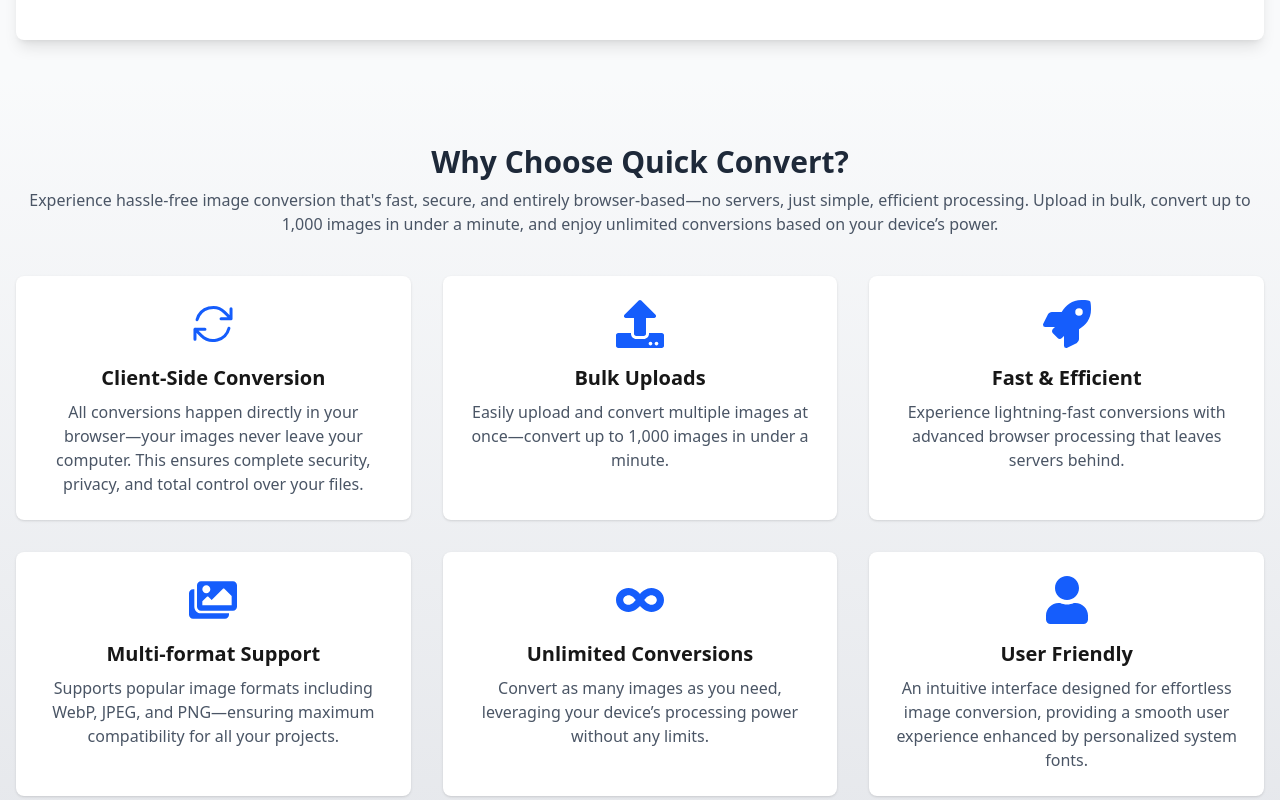
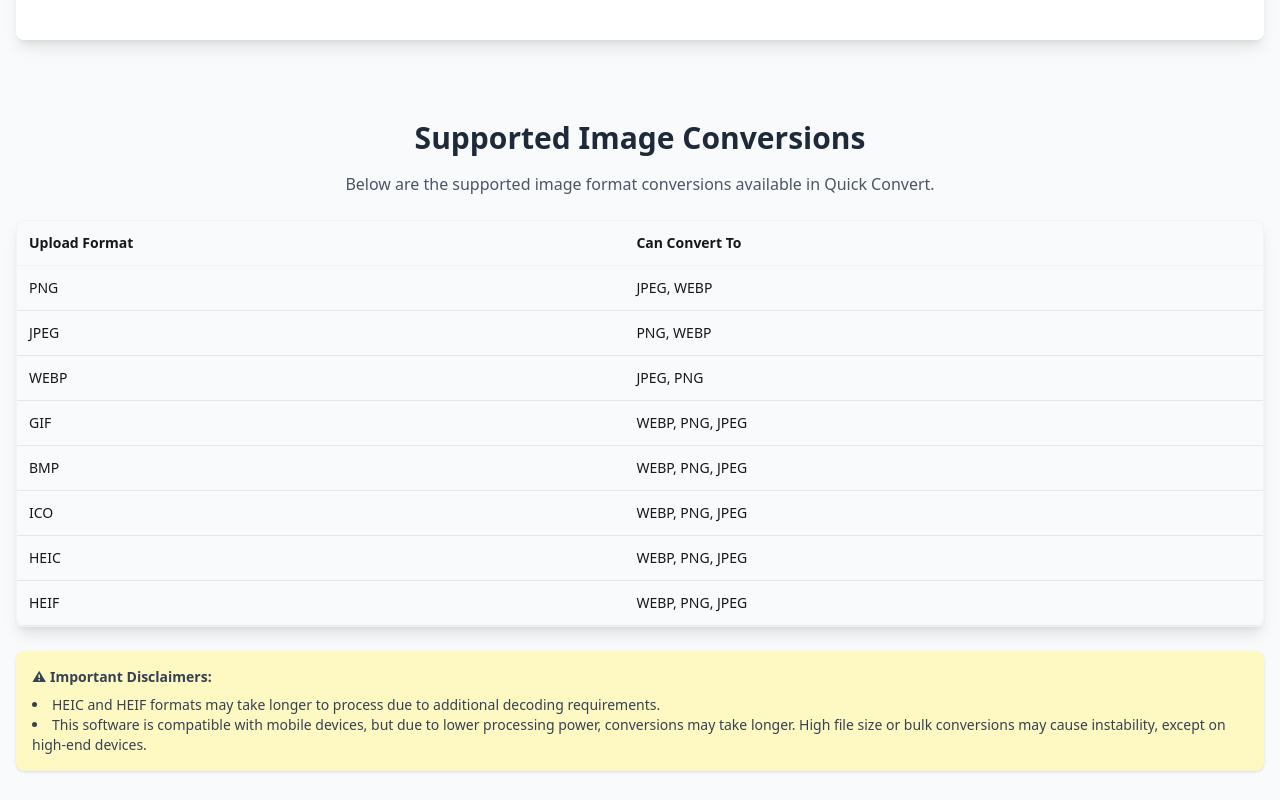
Before and after one commit to sajidhossain8272/quick-convert, a Next.js app: page / in a window 1280 px wide. Shown: the part 1120-1920 px from the top of the page. Built offline with nearby package versions, Linux system fonts and the light colour scheme; no server answers.

Commit message:
Conversion Table added

```diff
--- /dev/null
+++ b/src/app/components/ConversionTable.tsx
@@ -0,0 +1,61 @@
+"use client";
+
+import React from "react";
+
+const supportedFormats = ["JPEG", "PNG", "WEBP"];
+const uploadFormats = ["PNG", "JPEG", "WEBP", "GIF", "BMP", "ICO", "HEIC", "HEIF"];
+
+const ConversionTable = () => {
+  return (
+    <section className="max-w-7xl mx-auto px-4 py-10">
+      <h3 className="text-3xl font-bold text-center text-gray-800 mb-4">
+        Supported Image Conversions
+      </h3>
+      <p className="text-center text-gray-600 mb-6">
+        Below are the supported image format conversions available in Quick Convert.
+      </p>
+
+      <div className="overflow-x-auto border border-gray-100 rounded-lg shadow-lg ">
+        <table className="w-full text-left text-sm divide-y divide-gray-100">
+          <thead className="bg-gray-50">
+            <tr>
+              <th className="p-3 border-b border-gray-100">Upload Format</th>
+              <th className="p-3 border-b border-gray-100">Can Convert To</th>
+            </tr>
+          </thead>
+          <tbody>
+            {uploadFormats.map((format) => (
+              <tr
+                key={format}
+                className="border-b border-gray-200 hover:bg-gray-50 transition-colors"
+              >
+                <td className="p-3 font-medium ">{format}</td>
+                <td className="p-3">
+                  {supportedFormats.includes(format)
+                    ? supportedFormats.filter((f) => f !== format).join(", ")
+                    : "WEBP, PNG, JPEG"}
+                </td>
+              </tr>
+            ))}
+          </tbody>
+        </table>
+      </div>
+
+      <div className="mt-6 text-sm text-gray-700 bg-yellow-100 p-4 rounded-lg shadow-sm">
+        <p className="mb-2 font-semibold">⚠ Important Disclaimers:</p>
+        <ul className="list-disc list-inside">
+          <li>
+            HEIC and HEIF formats may take longer to process due to additional decoding requirements.
+          </li>
+          <li>
+            This software is compatible with mobile devices, but due to lower processing power,
+            conversions may take longer. High file size or bulk conversions may cause instability,
+            except on high-end devices.
+          </li>
+        </ul>
+      </div>
+    </section>
+  );
+};
+
+export default React.memo(ConversionTable);
--- a/src/app/page.tsx
+++ b/src/app/page.tsx
@@ -9,6 +9,7 @@
 import { getBaseName } from "@/lib/imageUtils";
 import Features from "./components/Features";
 import Hero from "./components/Hero";
+import ConversionTable from "./components/ConversionTable";
 
 interface ImageItem {
   id: number;
@@ -271,7 +272,7 @@
                       statusText = "Converted";
                     } else {
                       statusIcon = <FaHourglass className="text-gray-400" />;
-                      statusText = "Pending";
+                      statusText = "Ready To Convert";
                     }
 
                     return (
@@ -334,7 +335,7 @@
           )}
         </div>
       </main>
-
+      <ConversionTable />
       {/* Features Section */}
       <Features />
     </div>
```
